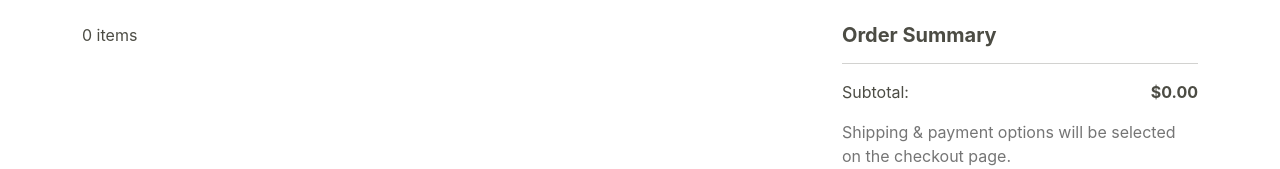
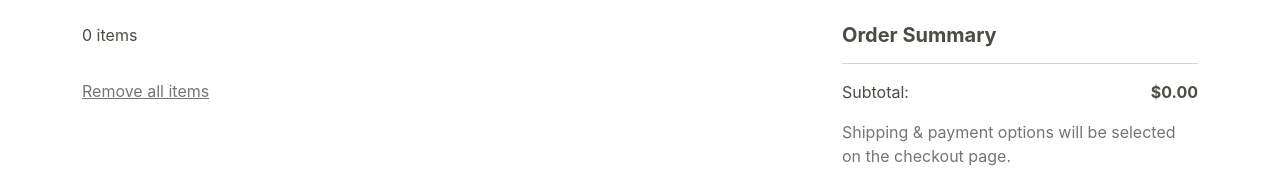
Before and after one commit to marianarossi/ceramics-ecommerce-react, a React (Vite) app: page /cart in a window 1280 px wide. Shown: the part 174-343 px from the top of the page. Built offline with nearby package versions, Linux system fonts and the light colour scheme.

Commit message:
add remove all items from cart function

```diff
--- a/src/pages/cart/index.tsx
+++ b/src/pages/cart/index.tsx
@@ -57,6 +57,13 @@ const ShoppingCart = () => {
     updateCartSummary(updatedCart);
   };
 
+  const clearCart = () => {
+    setCart([]);
+    localStorage.removeItem("cart");
+    setSubtotal(0);
+    setItemCount(0);
+  };
+
   const handleCheckout = () => {
     // Check if the user is authenticated using your auth service.
     if (!AuthService.isAuthenticated()) {
@@ -108,6 +115,13 @@ const ShoppingCart = () => {
                     </div>
                 ))}
               </div>
+                <div className="d-flex justify-content-start">
+                  <p className="text-center mt-3">
+                    <a href="#" className="text-muted text-decoration-underline" onClick={(e) => { e.preventDefault(); clearCart(); }}>
+                      Remove all items
+                    </a>
+                  </p>
+                </div>
             </div>
 
             <div className="col-md-4">
```
